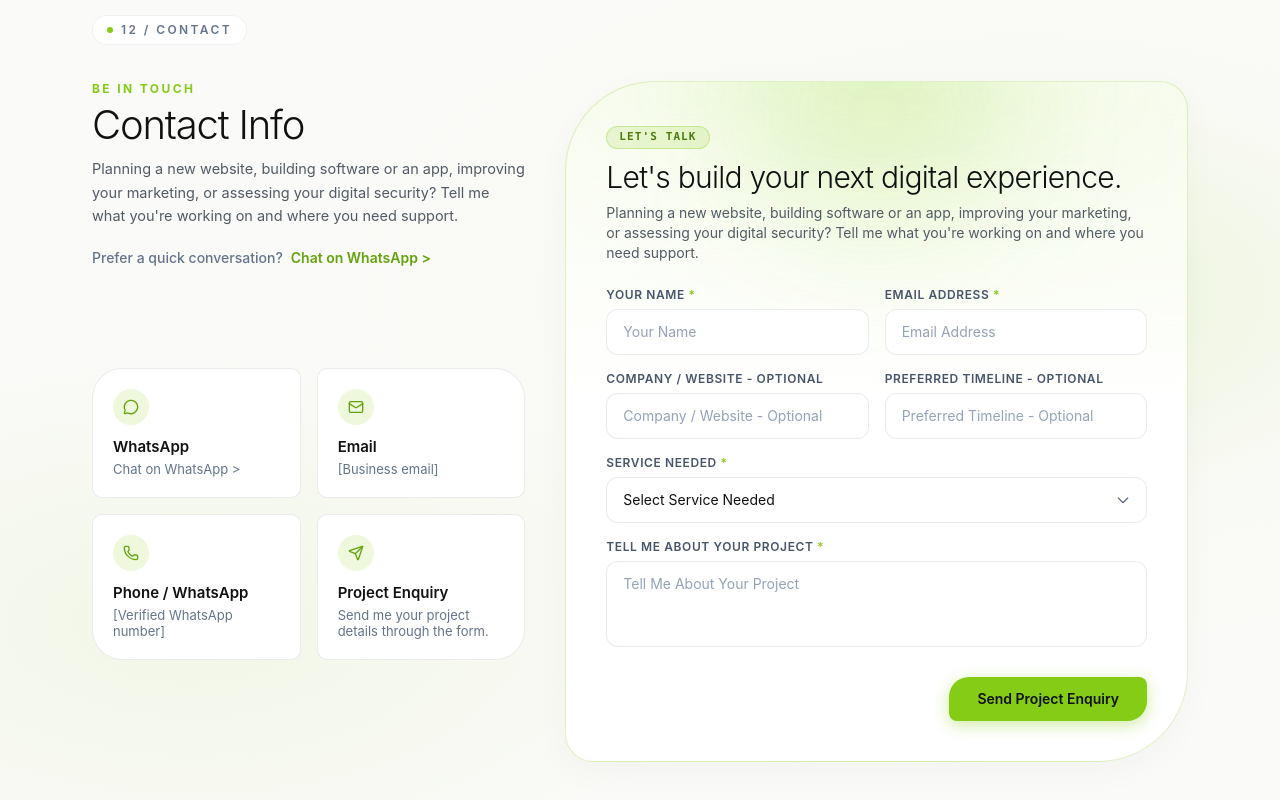
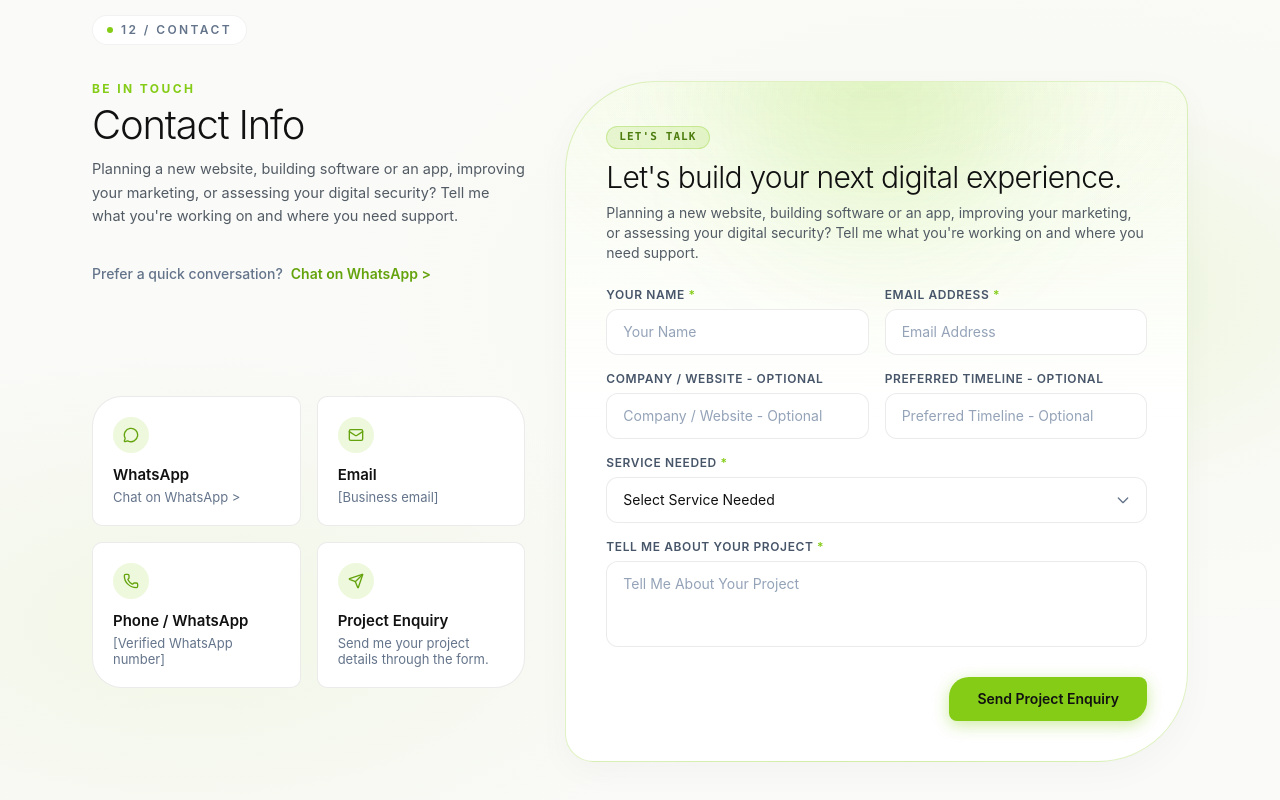
Before and after one commit to pooja-187/IT_firm_Portfolio, a Next.js app: page / in a window 1280 px wide. Shown: the part 9708-10508 px from the top of the page. Built offline with nearby package versions, Linux system fonts and the light colour scheme.

Commit message:
style(contact): adjust vertical spacing for supporting text and quick conversation prompt

```diff
--- a/src/components/ContactSection.tsx
+++ b/src/components/ContactSection.tsx
@@ -97,7 +97,7 @@ export default function ContactSection() {
               >
                 Contact Info
               </h2>
-              <p className="font-sans text-xs sm:text-[14.5px] text-[#525B64] font-normal leading-relaxed mb-5 max-w-md">
+              <p className="font-sans text-xs sm:text-[14.5px] text-[#525B64] font-normal leading-relaxed mb-6 sm:mb-8 max-w-md">
                 Planning a new website, building software or an app, improving your marketing, or assessing your digital security? Tell me what you&apos;re working on and where you need support.
               </p>
             </motion.div>
@@ -108,7 +108,7 @@ export default function ContactSection() {
               whileInView={{ opacity: 1, y: 0 }}
               viewport={{ once: true, margin: "-40px" }}
               transition={{ duration: 0.5, delay: 0.08, ease: [0.16, 1, 0.3, 1] }}
-              className="mb-5 flex items-center gap-2 text-xs sm:text-sm font-medium text-[#111111]"
+              className="mb-6 sm:mb-8 pt-1 flex items-center gap-2 text-xs sm:text-sm font-medium text-[#111111]"
             >
               <span className="text-[#64748B]">Prefer a quick conversation?</span>
               <a
```
